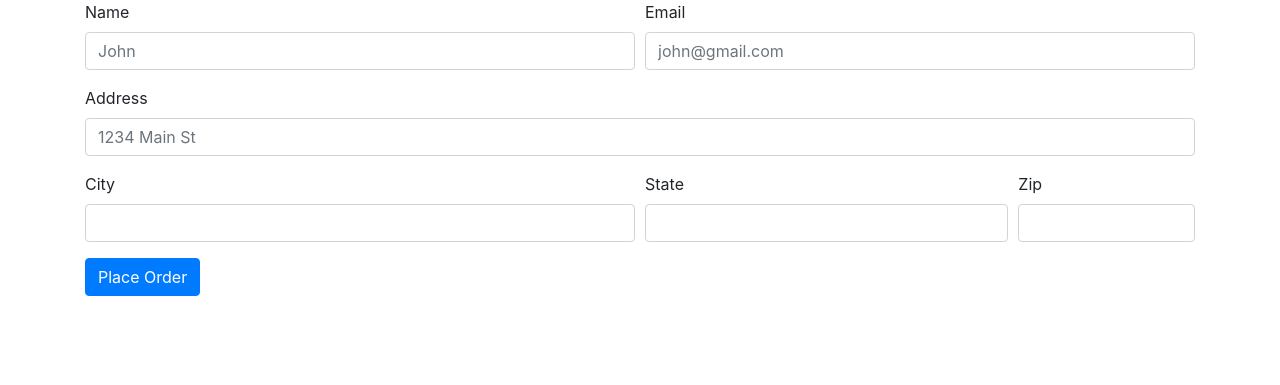
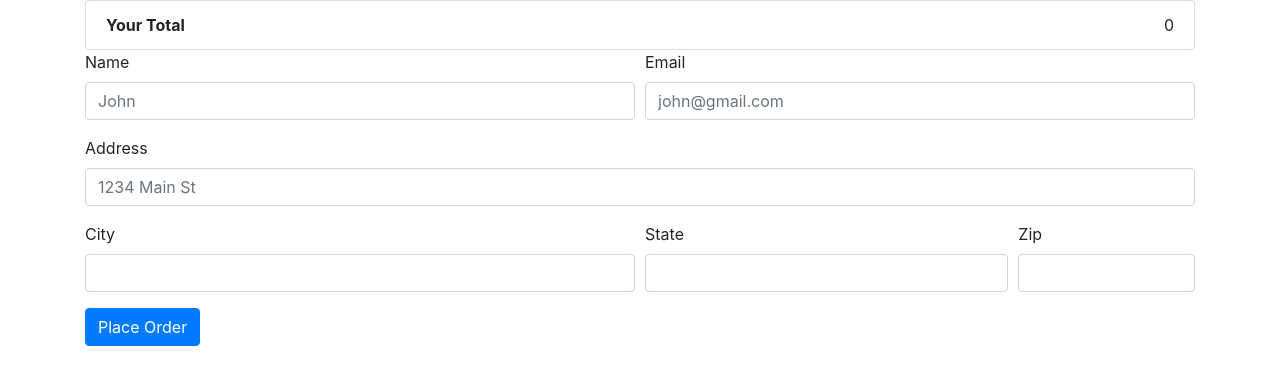
Before and after one commit to neeti-17/E--commerce-site, a Django app: page /checkout/ in a window 1280 px wide. Shown: the top 385 px of the page. Run offline with Django 5.2, Linux system fonts and the light colour scheme; some libraries are stand-ins or nearby versions.

Commit message:
checkout total

```diff
--- a/ecomsite/shop/templates/shop/checkout.html
+++ b/ecomsite/shop/templates/shop/checkout.html
@@ -75,12 +75,19 @@
     else{
       cart = JSON.parse(localStorage.getItem('cart'));
     }
+    let total =0;
     for(item in cart){
         let name = cart[item][1];
         let quantity = cart[item][0];
-        itemString = `<li class="list-group-item">${name}-${quantity}</li>`
+        let price = cart[item][2];
+        total = total + cart[item][2];
+
+        itemString = `<li class="list-group-item"><span class="">${quantity}</span>  ${name}    <span class="badge bagde-warning badge-pills">${price}</span></li>`
         $('#item_list').append(itemString);
     }
+    totalPrice = `<li class="list-group-item d-flex justify-content-between align-items-center"><b>Your Total</b>
+    ${total}</li>`
+    $('#item_list').append(totalPrice);
     $('#items').val(JSON.stringify(cart));
     // this fucntion will basically take the cart and convert it and assign it to the element whose id is items
 </script>
```
Also changed, not shown: ecomsite/shop/templates/shop/index.html (+4 -4 lines).
